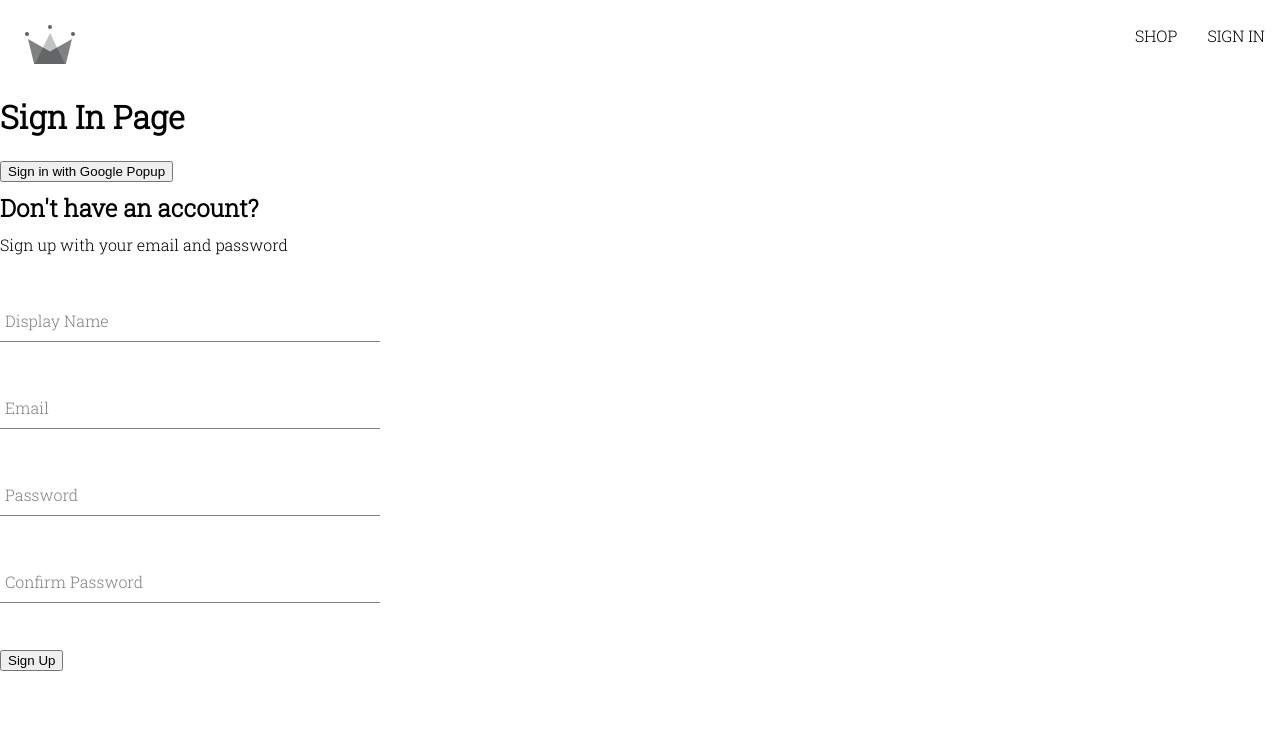
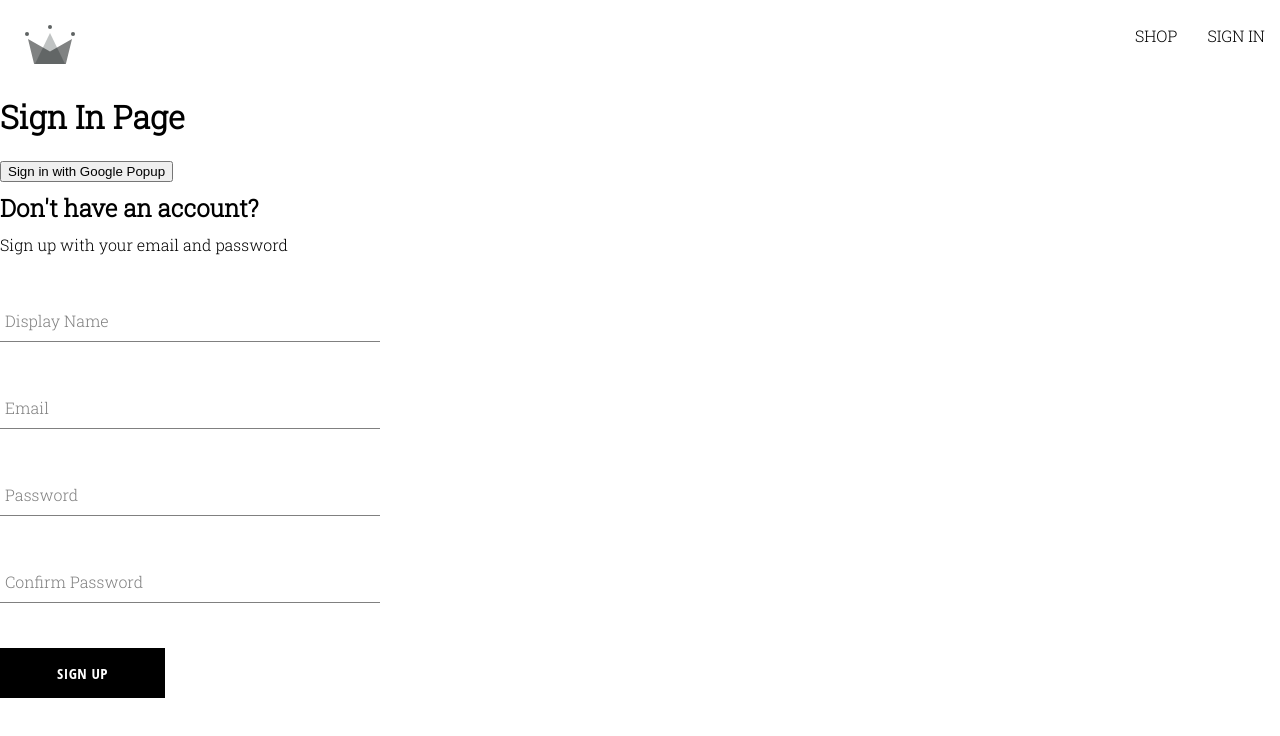
Before and after one commit to simi360/DemoClothing, a React (Create React App) app: page /sign-in in a window 1280 px wide. Shown: the top 736 px of the page. Built offline with nearby package versions, Linux system fonts and the light colour scheme.

Commit message:
Created button component

```diff
--- /dev/null
+++ b/src/components/button/button.component.jsx
@@ -0,0 +1,16 @@
+import './button.styles.scss'
+
+const BUTTON_TYPE_CLASSES = {
+    google: 'google-sign-in',
+    inverted: 'inverted',
+}
+
+const Button = ({children, buttonType, ...otherProps}) => {
+    return (
+        <button className={`button-container ${BUTTON_TYPE_CLASSES[buttonType] }`} {...otherProps}>
+            {children}
+        </ button>
+    );
+};
+
+export default Button;
--- /dev/null
+++ b/src/components/button/button.styles.scss
@@ -0,0 +1,46 @@
+.button-container {
+    min-width: 165px;
+    width: auto;
+    height: 50px;
+    letter-spacing: 0.5px;
+    line-height: 50px;
+    padding: 0 35px 0 35px;
+    font-size: 15px;
+    background-color: black;
+    color: white;
+    text-transform: uppercase;
+    font-family: 'Open Sans Condensed';
+    font-weight: bolder;
+    border: none;
+    cursor: pointer;
+    display: flex;
+    justify-content: center;
+
+    &:hover {
+      background-color: white;
+      color: black;
+      border: 1px solid black;
+    }
+
+    &.google-sign-in {
+      background-color: #4285f4;
+      color: white;
+
+      &:hover {
+        background-color: #357ae8;
+        border: none;
+      }
+    }
+
+    &.inverted {
+      background-color: white;
+      color: black;
+      border: 1px solid black;
+
+      &:hover {
+        background-color: black;
+        color: white;
+        border: none;
+      }
+    }
+  }
--- a/src/components/sign-up-form/sign-up-form.component.jsx
+++ b/src/components/sign-up-form/sign-up-form.component.jsx
@@ -2,6 +2,7 @@
 import { createAuthUserWithEmailAndPassword, createUserDocumentFromAuth } from "../../utils/firebase/firebase.utils";
 import FormInput from "../form-input/form-input.component";
 import './sign-up-form.styles.scss'
+import Button from '../button/button.component'
 
 const defaultFormFields = {
     displayName: '',
@@ -86,7 +87,7 @@
                 value={confirmPassword}
             />
 
-            <button type='submit'>Sign Up</button>
+            <Button type='submit'>Sign Up </Button>
         </form>
         </div>
     );
```
